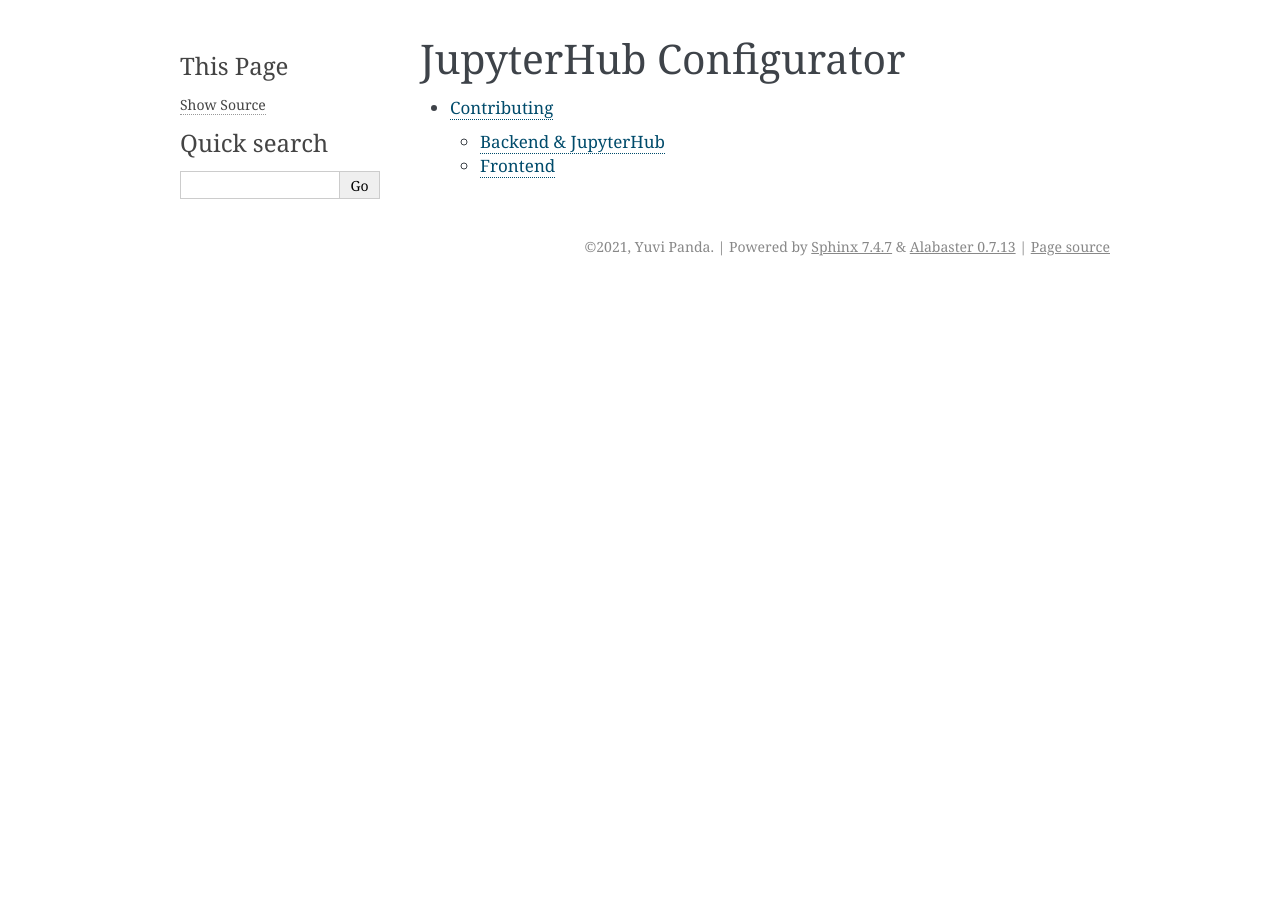
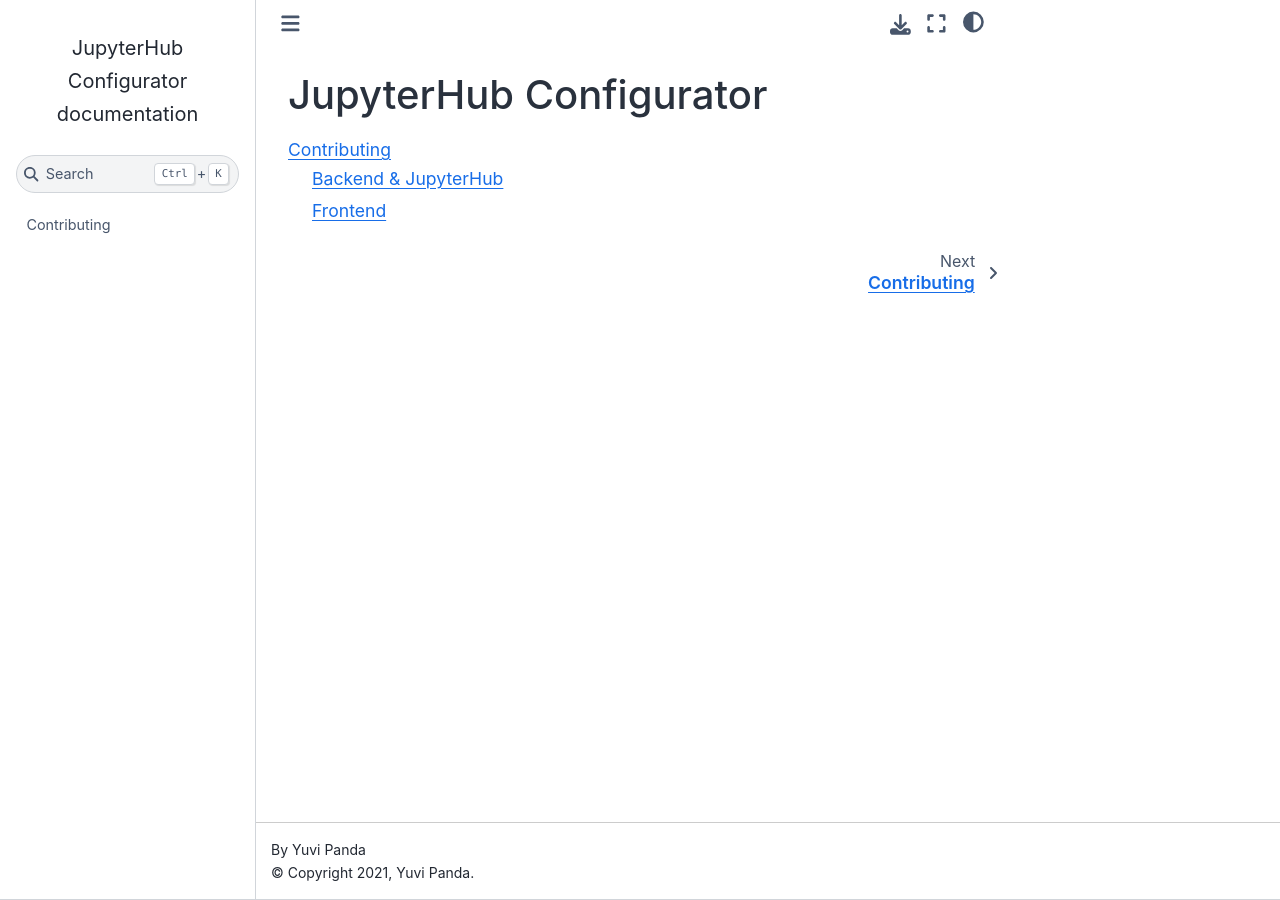
Before and after one commit to yuvipanda/jupyterhub-configurator, a Sphinx documentation site: the page built from docs/index.md, in a window 1280 px wide. Built offline with Sphinx 7.4.7 and the Sphinx Book theme 1.1.4, drawn with Linux system fonts in a browser that asks for light colours.

Commit message:
Switch to the JupyterBook theme

```diff
--- a/docs/conf.py
+++ b/docs/conf.py
@@ -43,7 +43,7 @@ exclude_patterns = ["_build", "Thumbs.db", ".DS_Store"]
 # The theme to use for HTML and HTML Help pages.  See the documentation for
 # a list of builtin themes.
 #
-html_theme = "alabaster"
+html_theme = "sphinx_book_theme"
 
 # Add any paths that contain custom static files (such as style sheets) here,
 # relative to this directory. They are copied after the builtin static files,
--- a/docs/requirements.txt
+++ b/docs/requirements.txt
@@ -1 +1,2 @@
 myst_parser
+sphinx_book_theme
```
